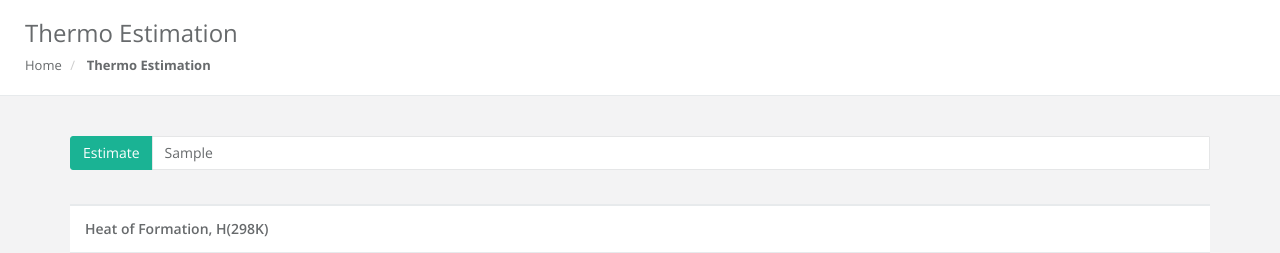
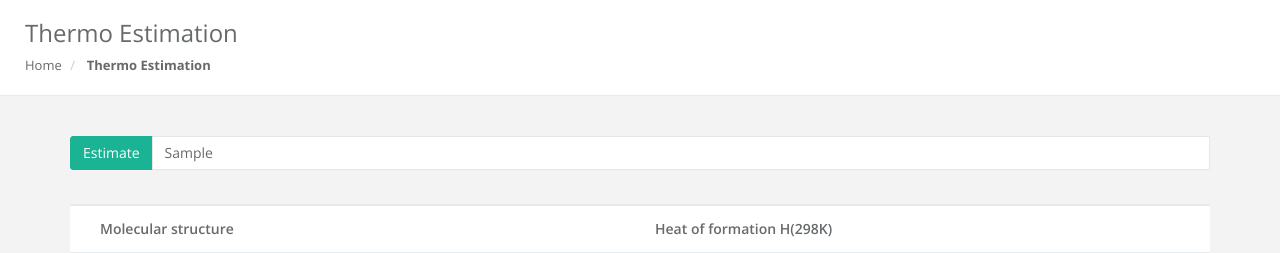
Before and after one commit to KEHANG/rmg_web, a Flask app: template templates/thermo_estimation.html in a window 1280 px wide. Shown: the top 253 px of the page. Run offline with Flask 2, Linux system fonts and the light colour scheme; the template is opened without the code that fills it: most values are stand-ins (such as "Sample title", 1, 10 or a date in 2020); parts of the project's set-up code (start-up, migrations or seed data) failed here and were passed over; some libraries are stand-ins or nearby versions.

Commit message:
clarify thermo result panel

```diff
--- a/templates/thermo_estimation.html
+++ b/templates/thermo_estimation.html
@@ -40,7 +40,12 @@ Thermo Estimation
   <div class="col-md-12">
       <div class="ibox float-e-margins">
           <div class="ibox-title">
-              <h5>Heat of Formation, H(298K)</h5>
+              <div class="col-md-6">
+                <h5>Molecular structure</h5>
+              </div>
+              <div class="col-md-6">
+                <h5>Heat of formation H(298K)</h5>
+              </div>
           </div>
           <div class="ibox-content">
               <div class="row">
```
